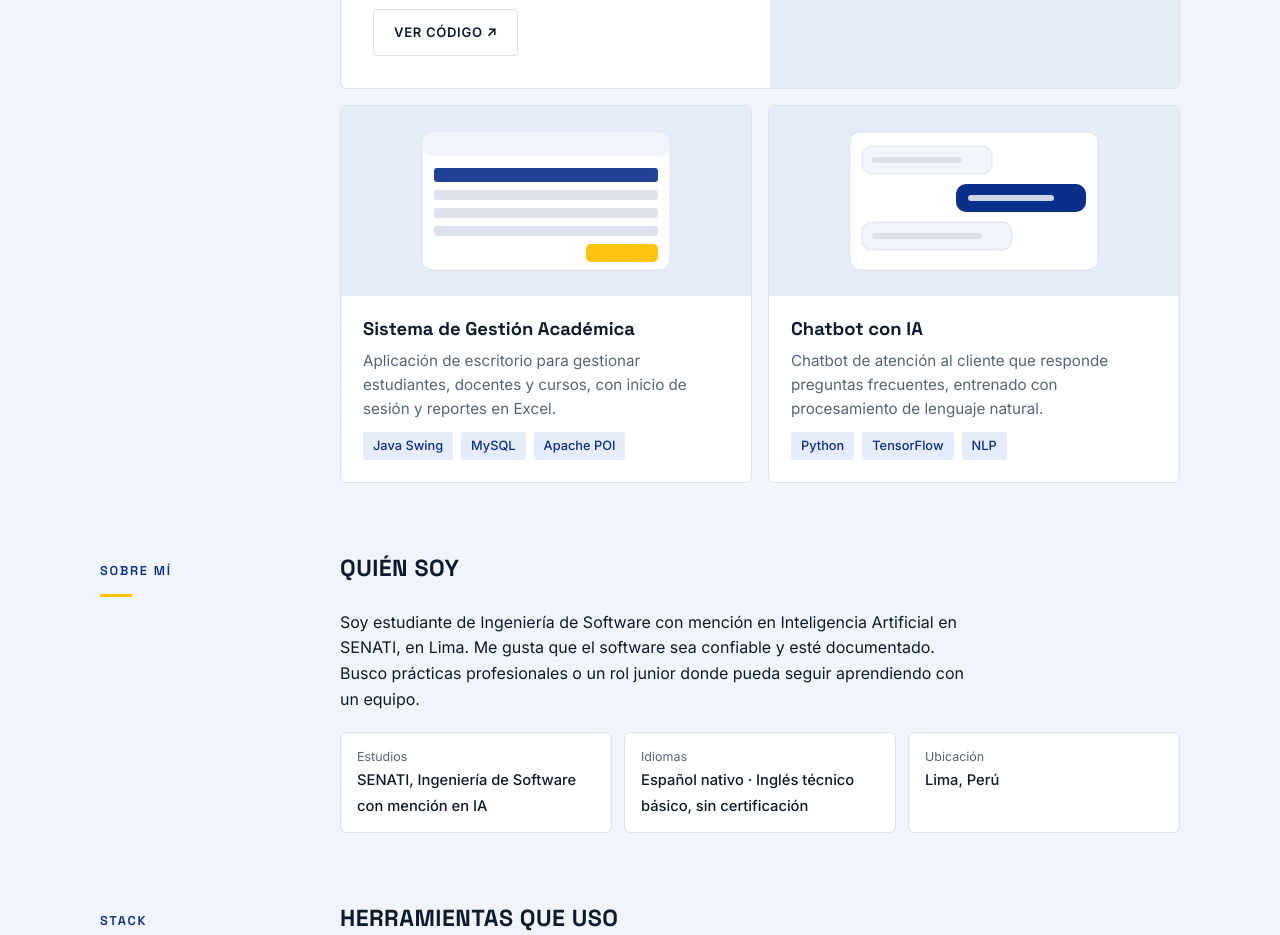
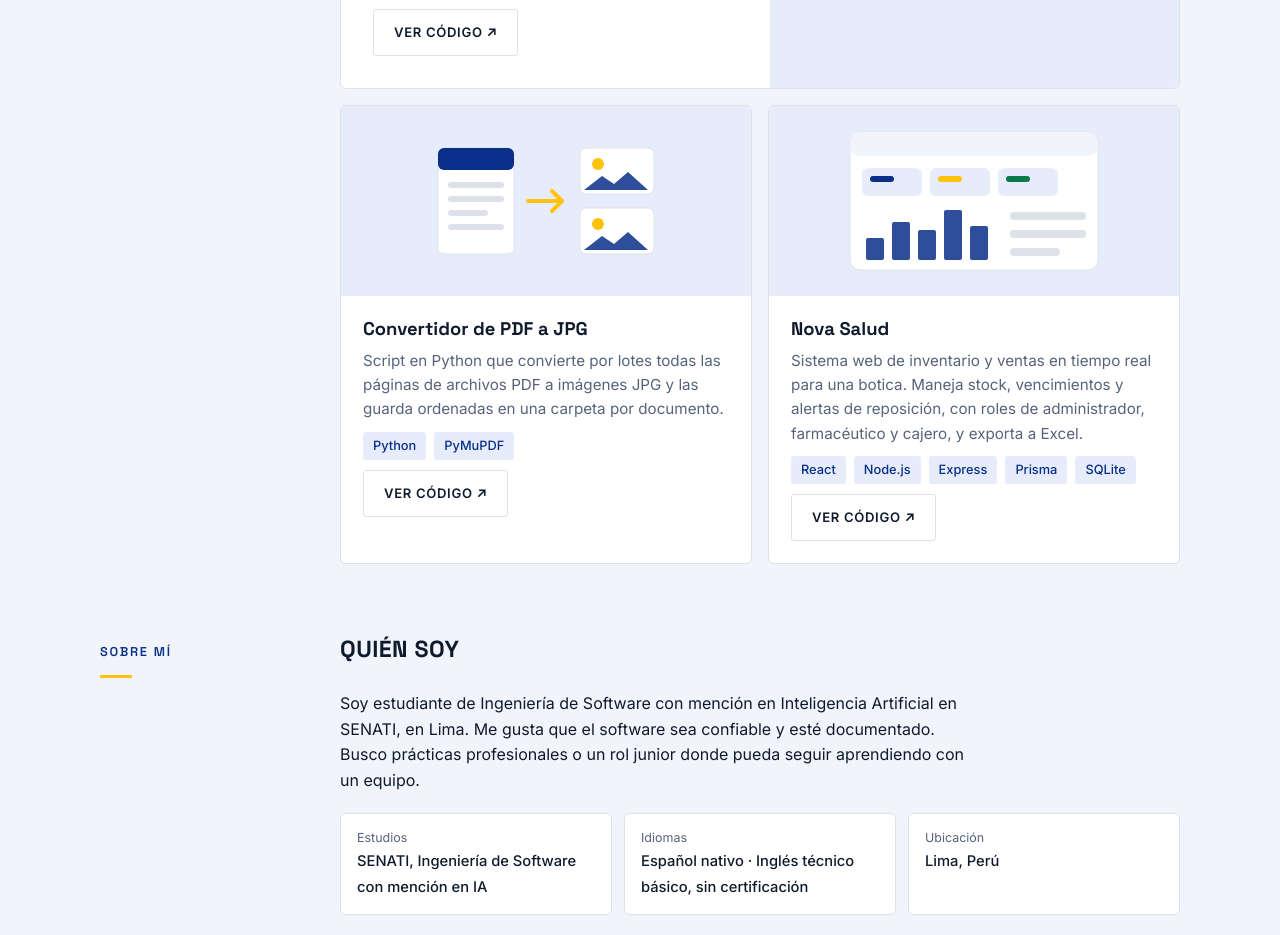
Before and after one commit to marlonyasser/marlonyasser.github.io, a plain HTML site: page index.html in a window 1280 px wide. Shown: the part 1240-2175 px from the top of the page. Drawn offline with Linux system fonts and the light colour scheme.

Commit message:
Add files via upload

```diff
--- a/index.html
+++ b/index.html
@@ -1,5 +1,4 @@
-<!doctype html><html><head><meta charset=utf8><meta name=viewport content="width=device-width,initial-scale=1,viewport-fit=cover"><style>:root{color-scheme:light;box-sizing:border-box;padding-top:env(safe-area-inset-top,0px);padding-bottom:env(safe-area-inset-bottom,0px)}html{scroll-padding-top:env(safe-area-inset-top,0px)}body{margin:0;padding:0;font:14px -apple-system,BlinkMacSystemFont,sans-serif;background:#fff;color:#000}img{max-width:100%}[hidden]:not([hidden=until-found i]){display:none!important}</style></head><body>
-<title>Portafolio Marlon Yanac</title>
+<!doctype html><html lang="es"><head><meta charset="utf-8"><meta name="viewport" content="width=device-width,initial-scale=1,viewport-fit=cover"><style>:root{color-scheme:light}body{margin:0;font:14px system-ui}img{max-width:100%}</style></head><body><title>Portafolio Marlon Yanac</title>
 <meta name="claude:viewport-fit-sides" content="cover">
 <link rel="preconnect" href="https://fonts.googleapis.com">
 <link rel="preconnect" href="https://fonts.gstatic.com" crossorigin>
@@ -215,33 +214,38 @@ footer{background:var(--band);color:var(--band-mute);border-top:4px solid var(--
       <div class="pair">
         <article class="mini">
           <div class="art" aria-hidden="true">
-            <svg viewBox="0 0 260 150" role="img" aria-label="Esquema de una aplicación de escritorio con tabla">
-              <rect x="6" y="6" width="248" height="138" rx="10" fill="var(--surface)" stroke="var(--line)"/>
-              <rect x="6" y="6" width="248" height="24" rx="10" fill="var(--bg)"/>
-              <rect x="18" y="42" width="224" height="14" rx="3" fill="var(--brand)" opacity=".9"/>
-              <rect x="18" y="64" width="224" height="10" rx="3" fill="var(--line)"/><rect x="18" y="82" width="224" height="10" rx="3" fill="var(--line)"/><rect x="18" y="100" width="224" height="10" rx="3" fill="var(--line)"/>
-              <rect x="170" y="118" width="72" height="18" rx="5" fill="var(--accent)"/>
+            <svg viewBox="0 0 260 150" role="img" aria-label="Esquema de un archivo PDF que se convierte en imágenes JPG">
+              <rect x="22" y="22" width="76" height="106" rx="6" fill="var(--surface)" stroke="var(--line)"/>
+              <rect x="22" y="22" width="76" height="22" rx="6" fill="var(--brand)"/>
+              <rect x="32" y="56" width="56" height="6" rx="3" fill="var(--line)"/><rect x="32" y="70" width="56" height="6" rx="3" fill="var(--line)"/><rect x="32" y="84" width="40" height="6" rx="3" fill="var(--line)"/><rect x="32" y="98" width="56" height="6" rx="3" fill="var(--line)"/>
+              <path d="M112 75h34m-10-10 10 10-10 10" fill="none" stroke="var(--accent)" stroke-width="4" stroke-linecap="round" stroke-linejoin="round"/>
+              <rect x="164" y="22" width="74" height="46" rx="6" fill="var(--surface)" stroke="var(--line)"/><circle cx="182" cy="38" r="6" fill="var(--accent)"/><path d="M168 64l18-14 12 8 14-12 20 18z" fill="var(--brand)" opacity=".85"/>
+              <rect x="164" y="82" width="74" height="46" rx="6" fill="var(--surface)" stroke="var(--line)"/><circle cx="182" cy="98" r="6" fill="var(--accent)"/><path d="M168 124l18-14 12 8 14-12 20 18z" fill="var(--brand)" opacity=".85"/>
             </svg>
           </div>
           <div class="info">
-            <h3>Sistema de Gestión Académica</h3>
-            <p>Aplicación de escritorio para gestionar estudiantes, docentes y cursos, con inicio de sesión y reportes en Excel.</p>
-            <div class="chips"><span class="chip">Java Swing</span><span class="chip">MySQL</span><span class="chip">Apache POI</span></div>
+            <h3>Convertidor de PDF a JPG</h3>
+            <p>Script en Python que convierte por lotes todas las páginas de archivos PDF a imágenes JPG y las guarda ordenadas en una carpeta por documento.</p>
+            <div class="chips"><span class="chip">Python</span><span class="chip">PyMuPDF</span></div>
+            <div class="cta"><a class="btn s" href="https://github.com/marlonyasser/ConvertidorPDFaJPG" target="_blank" rel="noopener">Ver código ↗</a></div>
           </div>
         </article>
         <article class="mini">
           <div class="art" aria-hidden="true">
-            <svg viewBox="0 0 260 150" role="img" aria-label="Esquema de una conversación con un chatbot">
+            <svg viewBox="0 0 260 150" role="img" aria-label="Esquema de un panel de inventario con gráfico de barras">
               <rect x="6" y="6" width="248" height="138" rx="10" fill="var(--surface)" stroke="var(--line)"/>
-              <rect x="18" y="20" width="130" height="28" rx="10" fill="var(--bg)" stroke="var(--line)"/><rect x="28" y="31" width="90" height="6" rx="3" fill="var(--line)"/>
-              <rect x="112" y="58" width="130" height="28" rx="10" fill="var(--brand)"/><rect x="124" y="69" width="86" height="6" rx="3" fill="var(--brand-ink)" opacity=".8"/>
-              <rect x="18" y="96" width="150" height="28" rx="10" fill="var(--bg)" stroke="var(--line)"/><rect x="28" y="107" width="110" height="6" rx="3" fill="var(--line)"/>
+              <rect x="6" y="6" width="248" height="24" rx="10" fill="var(--bg)"/>
+              <rect x="18" y="42" width="60" height="28" rx="6" fill="var(--soft)"/><rect x="86" y="42" width="60" height="28" rx="6" fill="var(--soft)"/><rect x="154" y="42" width="60" height="28" rx="6" fill="var(--soft)"/>
+              <rect x="26" y="50" width="24" height="6" rx="3" fill="var(--brand)"/><rect x="94" y="50" width="24" height="6" rx="3" fill="var(--accent)"/><rect x="162" y="50" width="24" height="6" rx="3" fill="var(--ok)"/>
+              <rect x="22" y="112" width="18" height="22" rx="2" fill="var(--brand)" opacity=".85"/><rect x="48" y="96" width="18" height="38" rx="2" fill="var(--brand)" opacity=".85"/><rect x="74" y="104" width="18" height="30" rx="2" fill="var(--brand)" opacity=".85"/><rect x="100" y="84" width="18" height="50" rx="2" fill="var(--brand)" opacity=".85"/><rect x="126" y="100" width="18" height="34" rx="2" fill="var(--brand)" opacity=".85"/>
+              <rect x="166" y="86" width="76" height="8" rx="4" fill="var(--line)"/><rect x="166" y="104" width="76" height="8" rx="4" fill="var(--line)"/><rect x="166" y="122" width="50" height="8" rx="4" fill="var(--line)"/>
             </svg>
           </div>
           <div class="info">
-            <h3>Chatbot con IA</h3>
-            <p>Chatbot de atención al cliente que responde preguntas frecuentes, entrenado con procesamiento de lenguaje natural.</p>
-            <div class="chips"><span class="chip">Python</span><span class="chip">TensorFlow</span><span class="chip">NLP</span></div>
+            <h3>Nova Salud</h3>
+            <p>Sistema web de inventario y ventas en tiempo real para una botica. Maneja stock, vencimientos y alertas de reposición, con roles de administrador, farmacéutico y cajero, y exporta a Excel.</p>
+            <div class="chips"><span class="chip">React</span><span class="chip">Node.js</span><span class="chip">Express</span><span class="chip">Prisma</span><span class="chip">SQLite</span></div>
+            <div class="cta"><a class="btn s" href="https://github.com/marlonyasser/nova-salud" target="_blank" rel="noopener">Ver código ↗</a></div>
           </div>
         </article>
       </div>
@@ -269,7 +273,7 @@ footer{background:var(--band);color:var(--band-mute);border-top:4px solid var(--
       <div class="stack">
         <div class="grp"><h3>Lenguajes</h3><div class="chips"><span class="chip">Java</span><span class="chip">Python</span><span class="chip">JavaScript</span><span class="chip">C</span></div></div>
         <div class="grp"><h3>Bases de datos</h3><div class="chips"><span class="chip">MySQL</span><span class="chip">SQLite</span><span class="chip">MongoDB</span></div></div>
-        <div class="grp"><h3>Web</h3><div class="chips"><span class="chip">HTML</span><span class="chip">CSS</span><span class="chip">Node.js</span><span class="chip learn">React</span></div></div>
+        <div class="grp"><h3>Web</h3><div class="chips"><span class="chip">HTML</span><span class="chip">CSS</span><span class="chip">Node.js</span><span class="chip">Express</span><span class="chip">React</span></div></div>
         <div class="grp"><h3>IA y datos</h3><div class="chips"><span class="chip">Pandas</span><span class="chip">NumPy</span><span class="chip">Scikit-learn</span><span class="chip learn">TensorFlow</span><span class="chip learn">NLP</span></div></div>
         <div class="grp"><h3>Herramientas</h3><div class="chips"><span class="chip">Git</span><span class="chip">GitHub</span><span class="chip">VS Code</span><span class="chip">NetBeans</span><span class="chip">Render</span></div></div>
         <div class="grp"><h3>Metodologías</h3><div class="chips"><span class="chip">Scrum</span><span class="chip">Metodologías ágiles</span></div></div>
@@ -304,5 +308,4 @@ document.querySelectorAll('[data-copy]').forEach(function(b){
   });
 });
 </script>
-
 </body></html>
```
